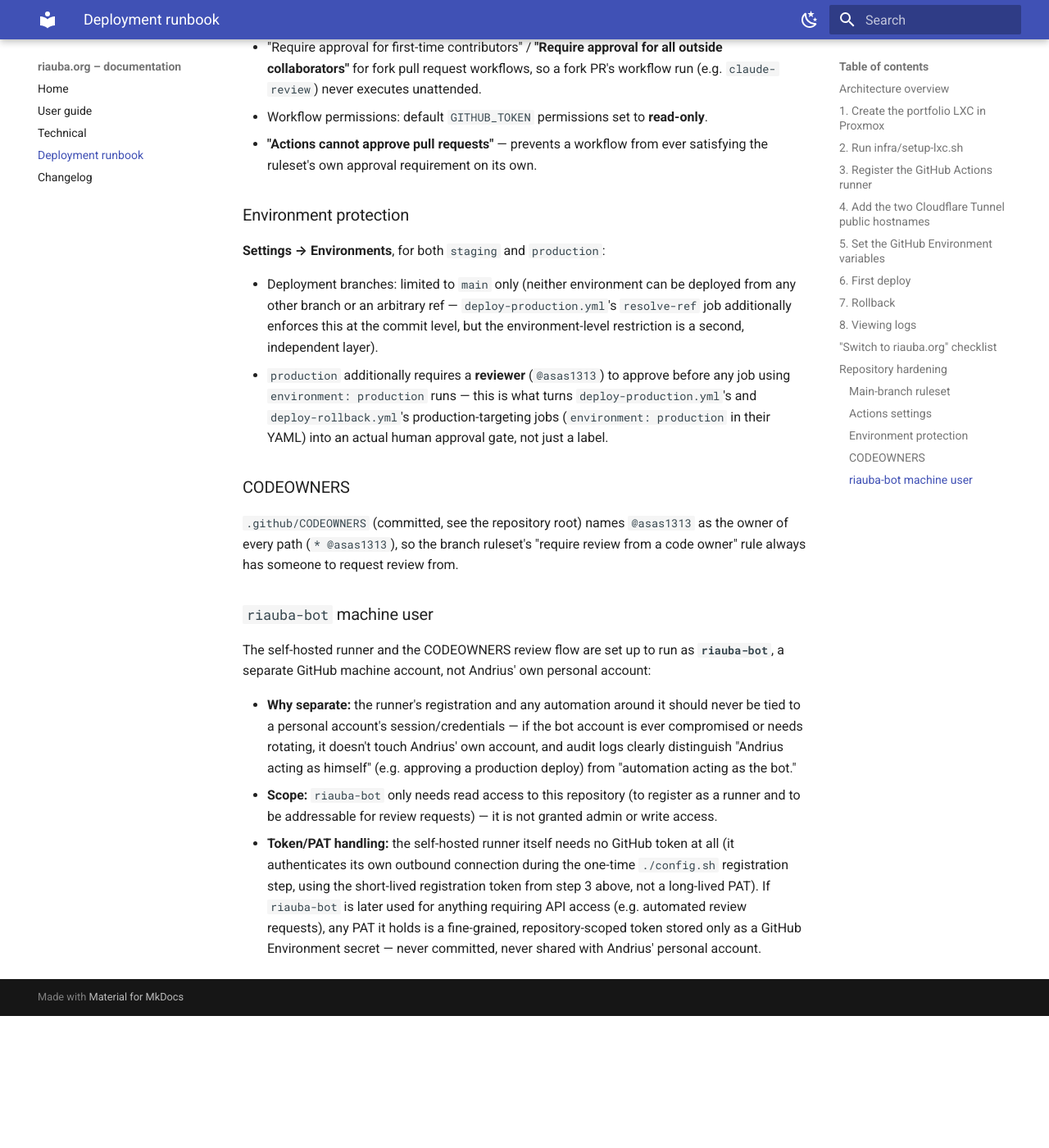
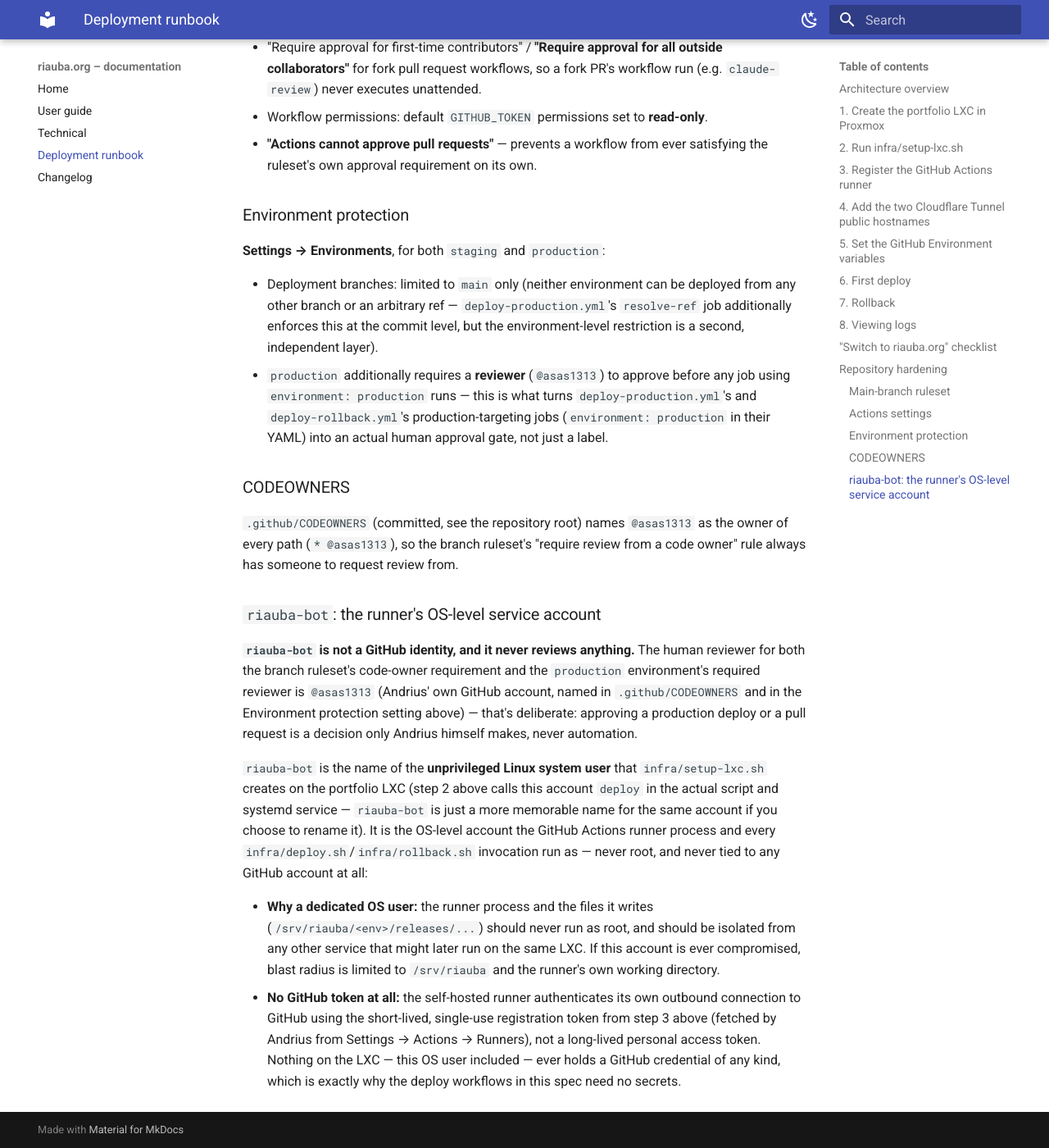
Before and after one commit to asas1313/riauba-portfolio, an MkDocs documentation site: the page built from docs/technical/runbook.md, in a window 1280 px wide and 1400 px high, scrolled down 5416 px. Shown: the whole window at 82% size. Built offline with MkDocs 1.6.1 and Material for MkDocs 9.7.7, drawn with Linux system fonts in a browser that asks for light colours; before the commit the page ends 6655 px from its top, so only the background shows below that.

Commit message:
docs(004): fix stale Caddy placeholder comment and riauba-bot inconsistency
QA findings:

- astro.config.mjs's noindexSentinelIntegration comment still referenced
  the plan's original, non-existent `{http.vars.webroot}` Caddy
  placeholder instead of the `@noindex file .noindex` matcher actually
  implemented in infra/Caddyfile.
- docs/technical/runbook.md's "riauba-bot machine user" subsection
  contradicted the page's own CODEOWNERS/Environment protection sections
  by claiming riauba-bot runs "the CODEOWNERS review flow," while both
  of those sections correctly name @asas1313 (Andrius' own account) as
  the human reviewer. Rewritten so riauba-bot is clearly described as
  just the runner's unprivileged OS-level service account (the same
  account infra/setup-lxc.sh calls `deploy`), never a GitHub identity
  and never a reviewer.

Co-Authored-By: Claude Sonnet 5 <noreply@anthropic.com>

```diff
--- a/astro.config.mjs
+++ b/astro.config.mjs
@@ -116,8 +116,9 @@ function siteUrlIntegration() {
 // whenever the build ran with `NOINDEX=true` (staging: always; production:
 // driven by `PROD_NOINDEX`). The build itself produces only static files —
 // nothing serves them over HTTP at request time — so this sentinel is what
-// lets infra/Caddyfile's `@noindex { file {http.vars.webroot}/.noindex }`
-// matcher add the `X-Robots-Tag: noindex, nofollow` header per the
+// lets infra/Caddyfile's `@noindex file .noindex` matcher (resolved
+// relative to that site block's own `root`) add the
+// `X-Robots-Tag: noindex, nofollow` header per the
 // *currently deployed* release, without Caddy needing its own copy of the
 // `NOINDEX` flag. `robots.txt.ts` reads the same `NOINDEX` flag directly,
 // so the file and the header can never disagree within one release.
--- a/docs/technical/runbook.md
+++ b/docs/technical/runbook.md
@@ -232,20 +232,27 @@ Claude/CI must never change repository settings on Andrius' behalf.
 every path (`* @asas1313`), so the branch ruleset's "require review from a code owner" rule
 always has someone to request review from.
 
-### `riauba-bot` machine user
+### `riauba-bot`: the runner's OS-level service account
 
-The self-hosted runner and the CODEOWNERS review flow are set up to run as **`riauba-bot`**, a
-separate GitHub machine account, not Andrius' own personal account:
+**`riauba-bot` is not a GitHub identity, and it never reviews anything.** The human reviewer for
+both the branch ruleset's code-owner requirement and the `production` environment's required
+reviewer is `@asas1313` (Andrius' own GitHub account, named in `.github/CODEOWNERS` and in the
+Environment protection setting above) — that's deliberate: approving a production deploy or a
+pull request is a decision only Andrius himself makes, never automation.
 
-- **Why separate:** the runner's registration and any automation around it should never be tied
-  to a personal account's session/credentials — if the bot account is ever compromised or needs
-  rotating, it doesn't touch Andrius' own account, and audit logs clearly distinguish "Andrius
-  acting as himself" (e.g. approving a production deploy) from "automation acting as the bot."
-- **Scope:** `riauba-bot` only needs read access to this repository (to register as a runner and
-  to be addressable for review requests) — it is not granted admin or write access.
-- **Token/PAT handling:** the self-hosted runner itself needs no GitHub token at all (it
-  authenticates its own outbound connection during the one-time `./config.sh` registration step,
-  using the short-lived registration token from step 3 above, not a long-lived PAT). If
-  `riauba-bot` is later used for anything requiring API access (e.g. automated review requests),
-  any PAT it holds is a fine-grained, repository-scoped token stored only as a GitHub
-  Environment secret — never committed, never shared with Andrius' personal account.
+`riauba-bot` is the name of the **unprivileged Linux system user** that `infra/setup-lxc.sh`
+creates on the portfolio LXC (step 2 above calls this account `deploy` in the actual script and
+systemd service — `riauba-bot` is just a more memorable name for the same account if you choose
+to rename it). It is the OS-level account the GitHub Actions runner process and every
+`infra/deploy.sh`/`infra/rollback.sh` invocation run as — never root, and never tied to any
+GitHub account at all:
+
+- **Why a dedicated OS user:** the runner process and the files it writes
+  (`/srv/riauba/<env>/releases/...`) should never run as root, and should be isolated from any
+  other service that might later run on the same LXC. If this account is ever compromised, blast
+  radius is limited to `/srv/riauba` and the runner's own working directory.
+- **No GitHub token at all:** the self-hosted runner authenticates its own outbound connection to
+  GitHub using the short-lived, single-use registration token from step 3 above (fetched by
+  Andrius from Settings → Actions → Runners), not a long-lived personal access token. Nothing on
+  the LXC — this OS user included — ever holds a GitHub credential of any kind, which is exactly
+  why the deploy workflows in this spec need no secrets.
```
